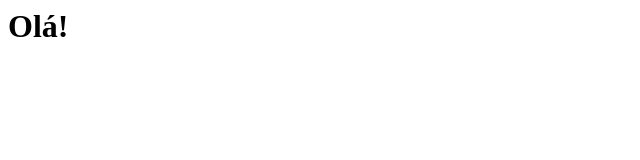
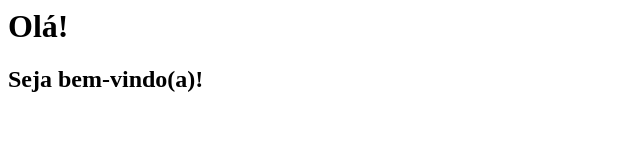
Before and after one commit to criscontente/curso_git, a plain HTML site: page index.html in a window 1280 px wide. Shown: the whole page, without its empty margins (0-640 px from the left). Drawn offline with Linux system fonts and the light colour scheme.

Commit message:
Adicionando h2 na página

```diff
--- a/index.html
+++ b/index.html
@@ -1 +1,2 @@
 <h1>Olá!</h1>
+<h2>Seja bem-vindo(a)!</h2>
```
